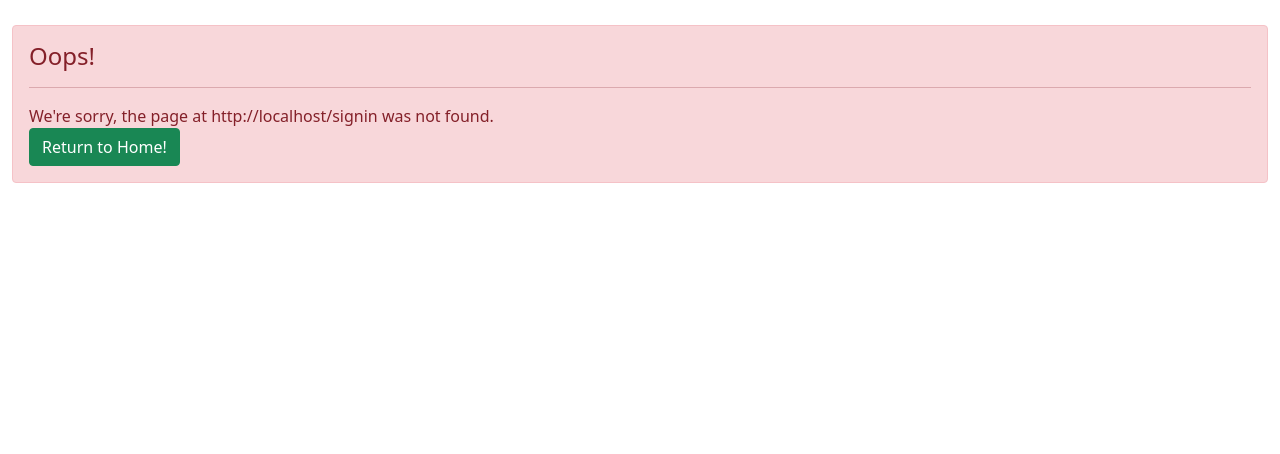
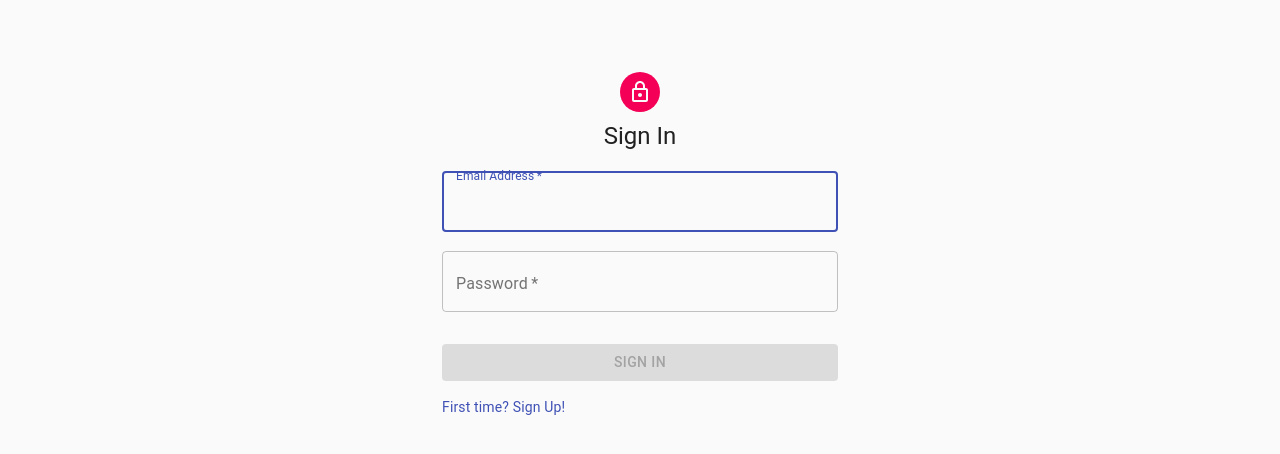
Before and after one commit to gsasaki23/assemble2, a React (Create React App) app: page /signin in a window 1280 px wide. Before the commit this address had no page. Shown: the top 454 px of the page. Built offline with nearby package versions, Linux system fonts and the light colour scheme.

Commit message:
signup page ui

```diff
--- a/src/App.js
+++ b/src/App.js
@@ -1,7 +1,7 @@
 // Views and components
 import { Router } from '@reach/router';
 import NotFound from "./views/NotFound";
-import Login from './pages/Login';
+import Signin from './pages/Signin';
 import Signup from './pages/Signup';
 import Home from './pages/Home';
 
@@ -38,7 +38,7 @@ const App = () => {
             <Router>
 
               <Home path="/"/>
-              <Login path="/login"/>
+              <Signin path="/signin"/>
               <Signup path="/signup"/>
               <NotFound default/>
 
--- a/src/pages/Home.js
+++ b/src/pages/Home.js
@@ -68,8 +68,8 @@ const Home = (props) => {
         setRender(false);
     }
     const logoutHandler = e => {
-		// localStorage.removeItem('AuthToken');
-		// props.history.push('/login');
+		localStorage.removeItem('AssembleAuthToken');
+        navigate(`/signin`);
     }
 
     useEffect(()=>{
@@ -81,8 +81,8 @@ const Home = (props) => {
 		// TODO: Verify Token with firebase
         console.log(authToken);
         if (!authToken) {
-            console.log("User is logged out. Transferring to /login")
-            navigate(`/login`);
+            console.log("User is logged out. Transferring to /signin")
+            navigate(`/signin`);
         }
 
         setUserData({firstName: "Tom", lastName: "Bradley"});
--- a/src/pages/Login.js
+++ b/src/pages/Signin.js
@@ -42,15 +42,16 @@ const styles = (theme) => ({
 	}
 });
 
-const Login = (props) => {
+const Signin = (props) => {
     const { classes } = props;
     const [email, setEmail] = useState("");
     const [password, setPassword] = useState("");
     const [loading, setLoading] = useState(false);
+    // const [errors, setErrors] = useState([]);
 
     // Run every time component is rendered
     useEffect(()=>{
-        console.log("Showing Login Component");
+        console.log("Showing Signin Component");
         // console.log(props);
         if (localStorage.AssembleAuthToken){
             console.log("~ User is already signed in. Let them through!")
@@ -97,7 +98,7 @@ const Login = (props) => {
                     <LockOutlinedIcon />
                 </Avatar>
                 <Typography component="h1" variant="h5">
-                    Login
+                    Sign In
                 </Typography>
 
                 <form className={classes.form} noValidate>
@@ -120,4 +121,4 @@ const Login = (props) => {
     </>);
 };
 
-export default withStyles(styles)(Login);
+export default withStyles(styles)(Signin);
--- a/src/pages/Signup.js
+++ b/src/pages/Signup.js
@@ -1,9 +1,158 @@
-const Signup = () => {
-    return (
-        <>
-            <div>Signup</div>
-        </>
-    );
+// Utility Imports
+import { useEffect, useState } from 'react';
+import { navigate } from '@reach/router';
+
+// @material-ui Imports
+import Avatar from '@material-ui/core/Avatar';
+import Button from '@material-ui/core/Button';
+import CssBaseline from '@material-ui/core/CssBaseline';
+import TextField from '@material-ui/core/TextField';
+import Link from '@material-ui/core/Link';
+import Grid from '@material-ui/core/Grid';
+import LockOutlinedIcon from '@material-ui/icons/LockOutlined';
+import Typography from '@material-ui/core/Typography';
+import Container from '@material-ui/core/Container';
+import withStyles from '@material-ui/core/styles/withStyles';
+import CircularProgress from '@material-ui/core/CircularProgress';
+const styles = (theme) => ({
+	paper: {
+		marginTop: theme.spacing(8),
+		display: 'flex',
+		flexDirection: 'column',
+		alignItems: 'center'
+	},
+	avatar: {
+		margin: theme.spacing(1),
+		backgroundColor: theme.palette.secondary.main
+	},
+	form: {
+		width: '100%', // Fix IE 11 issue.
+		marginTop: theme.spacing(3)
+	},
+	submit: {
+		margin: theme.spacing(3, 0, 2)
+	},
+	progess: {
+		position: 'absolute'
+	}
+});
+
+const Signup = (props) => {
+    const { classes } = props;
+    const [firstName, setFirstName] = useState("");
+    const [lastName, setLastName] = useState("");
+    const [userName, setuserName] = useState("");
+    const [email, setEmail] = useState("");
+    const [password, setPassword] = useState("");
+    const [confirmPassword, setConfirmPassword] = useState("");
+    const [loading, setLoading] = useState(false);
+    const [errors, setErrors] = useState({});
+
+    // Run every time component is rendered
+    useEffect(()=>{
+        console.log("Showing Signup Component");
+        // console.log(props);
+        if (localStorage.AssembleAuthToken){
+            console.log("~ User is already signed in. Let them through!")
+            navigate(`/`);
+        }
+    }, [props]);
+
+    // Update the respective state when typing
+    const changeHandler = e => {
+        console.log(e.target.name + " was changed");
+        if (e.target.name === "firstName"){
+            setFirstName(e.target.value);
+        }
+        else if (e.target.name === "lastName") {
+            setLastName(e.target.value);
+        }
+        else if (e.target.name === "username") {
+            setuserName(e.target.value);
+        }
+        else if (e.target.name === "email") {
+            setEmail(e.target.value);
+        }
+        else if (e.target.name === "password") {
+            setPassword(e.target.value);
+        }
+        else if (e.target.name === "confirmPassword") {
+            if (e.target.value !== password) {
+                setErrors({confirmPassword:"Must match password above."})
+            } else {
+                setConfirmPassword(e.target.value);
+            }
+        }
+	};
+
+    // Verify the form info when SIGN IN button is clicked
+    const submitHandler = e => {
+        e.preventDefault();
+        console.log("SIGN UP was clicked");
+
+        setLoading(true);
+        const newUserData = { firstName, lastName, userName, email, password, confirmPassword };
+        console.log(`TODO: Attempt registration with ${newUserData}`)
+
+        // successful
+        // localStorage.setItem('AuthToken', `Bearer ${response.data.token}`);
+        localStorage.setItem('AssembleAuthToken', `TEMP`);
+        setLoading(false);
+        navigate(`/`);
+
+        // unsuccessful
+        // error handling..
+    }
+
+    return (<>
+        <Container component="main" maxWidth="xs">
+            <CssBaseline />
+
+            <div className={classes.paper}>
+                <Avatar className={classes.avatar}>
+                    <LockOutlinedIcon />
+                </Avatar>
+                <Typography component="h1" variant="h5">
+                    Sign Up
+                </Typography>
+
+                <form className={classes.form} noValidate>
+                    <Grid container spacing={2}>
+                        <Grid item xs={12} sm={6}>
+                            <TextField id="firstName" variant="outlined" required fullWidth label="First Name" name="firstName" autoComplete="firstName" helperText={errors.firstName} error={errors.firstName ? true : false} onChange={changeHandler}
+                            />
+                        </Grid>
+                        <Grid item xs={12} sm={6}>
+                            <TextField id="lastName" variant="outlined" required fullWidth label="Last Name" name="lastName" autoComplete="lastName" helperText={errors.lastName} error={errors.lastName ? true : false} onChange={changeHandler}/>
+                        </Grid>
+                        <Grid item xs={12}>
+                            <TextField id="username" variant="outlined" required fullWidth label="Username"  name="username" autoComplete="username" helperText={errors.username} error={errors.username ? true : false} onChange={changeHandler} />
+                        </Grid>
+                        <Grid item xs={12}>
+                            <TextField id="email" variant="outlined" required fullWidth label="Email Address" name="email" autoComplete="email" helperText={errors.email} error={errors.email ? true : false} onChange={changeHandler} />
+                        </Grid>
+                        <Grid item xs={12}>
+                            <TextField id="password" variant="outlined" required fullWidth name="password" label="Password" type="password" autoComplete="current-password" helperText={errors.password} error={errors.password ? true : false} onChange={changeHandler} />
+                        </Grid>
+                        <Grid item xs={12}>
+                            <TextField id="confirmPassword" variant="outlined" required fullWidth name="confirmPassword" label="Confirm Password" type="password" autoComplete="current-password" onChange={changeHandler} />
+                        </Grid>
+                    </Grid>
+                    <Button type="submit" fullWidth variant="contained" color="primary" className={classes.submit} onClick={submitHandler} disabled={loading || !firstName || !lastName || !userName || !email || !password || !confirmPassword  }>
+                        Sign Up
+                        {loading && <CircularProgress size={30} className={classes.progess} />}
+                    </Button>
+                    <Grid container>
+                        <Grid item>
+                            <Link href="/signin" variant="body2">
+                                {"Already have an account? Sign in!"}
+                            </Link>
+                        </Grid>
+                    </Grid>
+            </form>
+            </div>
+        </Container>
+    </>);
 };
 
-export default Signup;
+export default withStyles(styles)(Signup);
```
